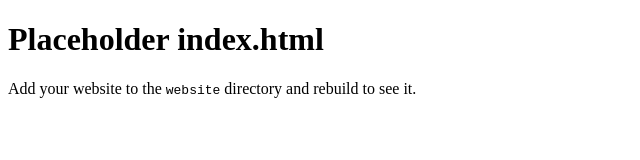
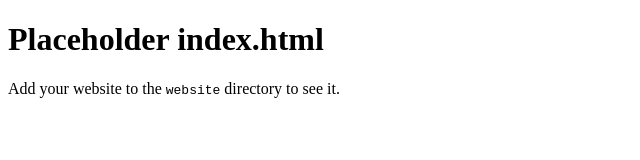
Before and after one commit to CrasyCookie/docker-nginx-website, a plain HTML site: page website/index.html in a window 1280 px wide. Shown: the full height of the page, 0-640 px from the left. Drawn offline with Linux system fonts and the light colour scheme.

```diff
--- a/website/index.html
+++ b/website/index.html
@@ -6,6 +6,6 @@
     </head>
     <body>
         <h1>Placeholder index.html</h1>
-        <p>Add your website to the <code>website</code> directory and rebuild to see it.</p>
+        <p>Add your website to the <code>website</code> directory to see it.</p>
     </body>
 </html>
```
Also changed, not shown: 2 other files.
